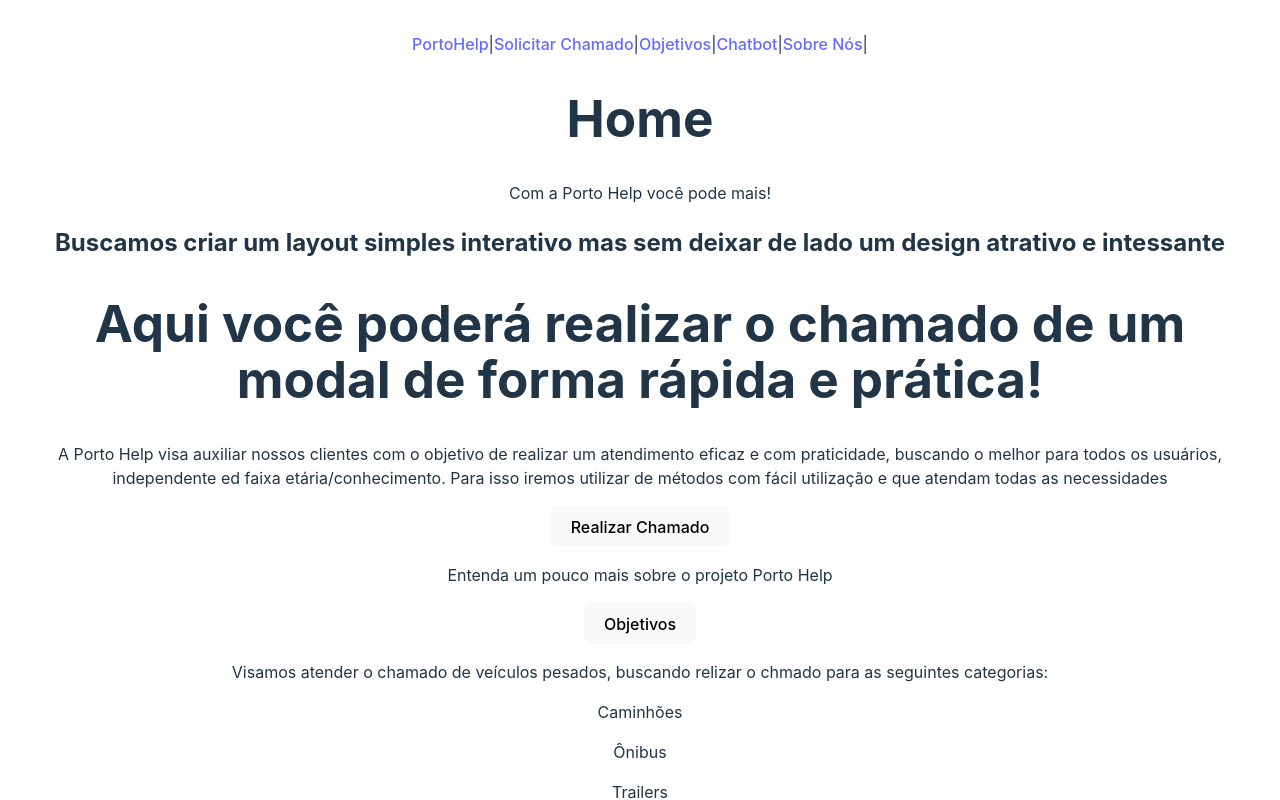
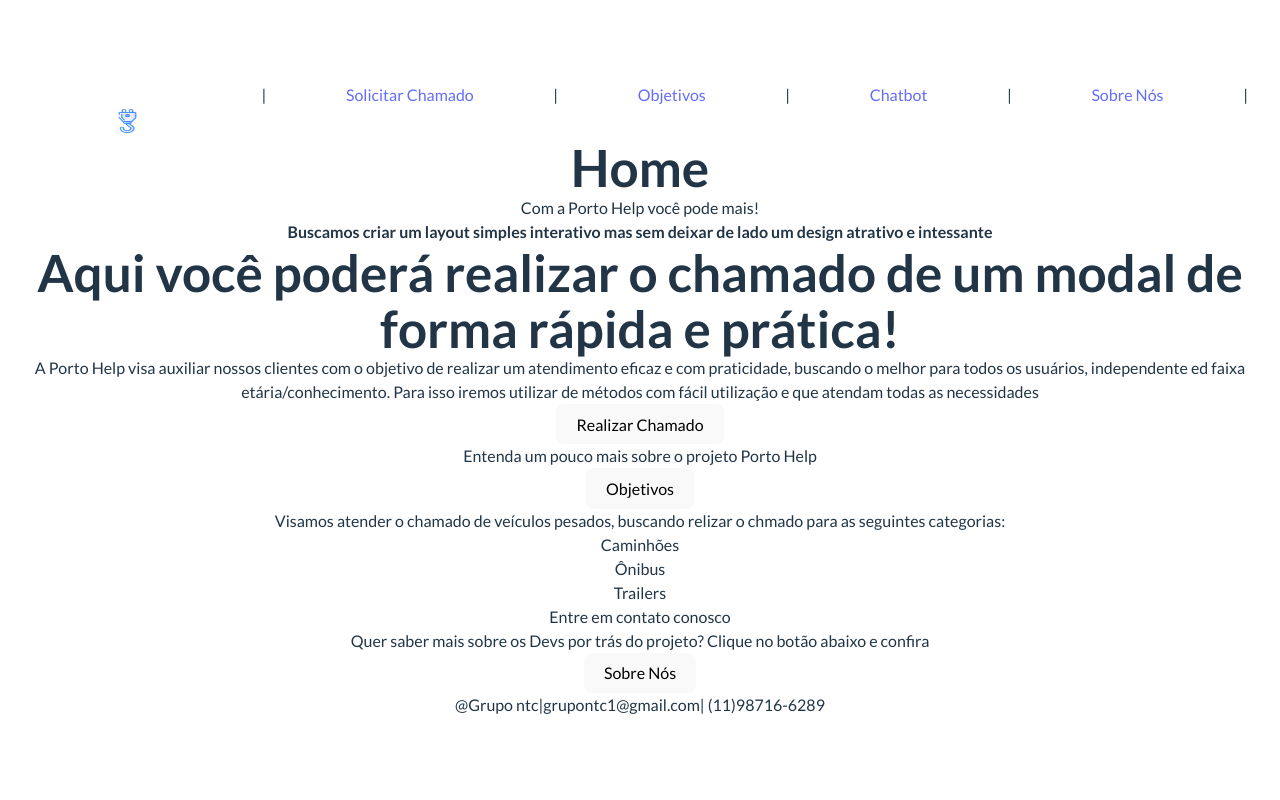
Before and after one commit to Rminoro/challengeWeb, a React (Vite) app in the folder challenge/: page / in a window 1280 px wide. Shown: the top 800 px of the page. Built offline with nearby package versions, Linux system fonts and the light colour scheme.

Commit message:
Estilização das páginas com css

```diff
--- a/challenge/src/components/menu.jsx
+++ b/challenge/src/components/menu.jsx
@@ -1,10 +1,13 @@
 import { Link } from "react-router-dom"
+import "./style.css"
+import logoPortoHelp from "../assets/logoPortoHelp.png"
 
 export default function menu(){
 
     return(
-        <nav className="menu">
-            <Link to ='/'>PortoHelp</Link>
+        <nav id="menu" className="menu">
+            <Link to ='/'> <img id="logoHome" src={logoPortoHelp} alt="PortoHelp" /> </Link>
+
             <span>|</span>
             <Link to ='/solicitar'>Solicitar Chamado</Link>
             <span>|</span>
--- /dev/null
+++ b/challenge/src/components/style.css
@@ -0,0 +1,18 @@
+@import url('https://fonts.googleapis.com/css2?family=Lato:wght@400;700;900&display=swap');
+
+* {
+    margin: 0;
+    padding: 0;
+    box-sizing: border-box;
+    font-size: 100%;
+    font-family:'Lato' ;
+}
+#menu{
+    display:flex;
+    justify-content: space-between;
+    flex-shrink: 0;
+}
+#logoHome{
+    height: 50px;
+    width: 150px;
+}
```
Also changed, not shown: challenge/src/assets/logoPortoHelp.png (added).
